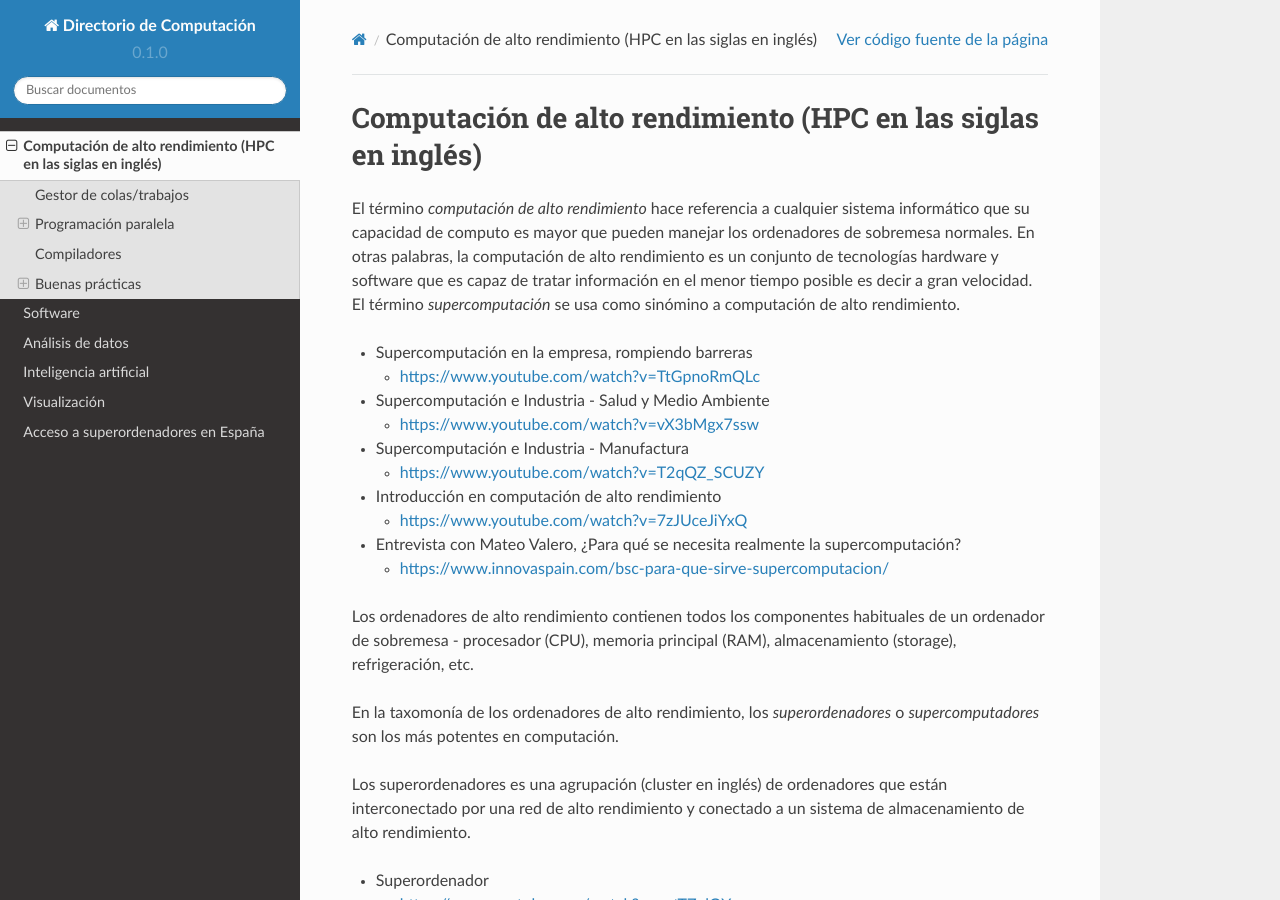
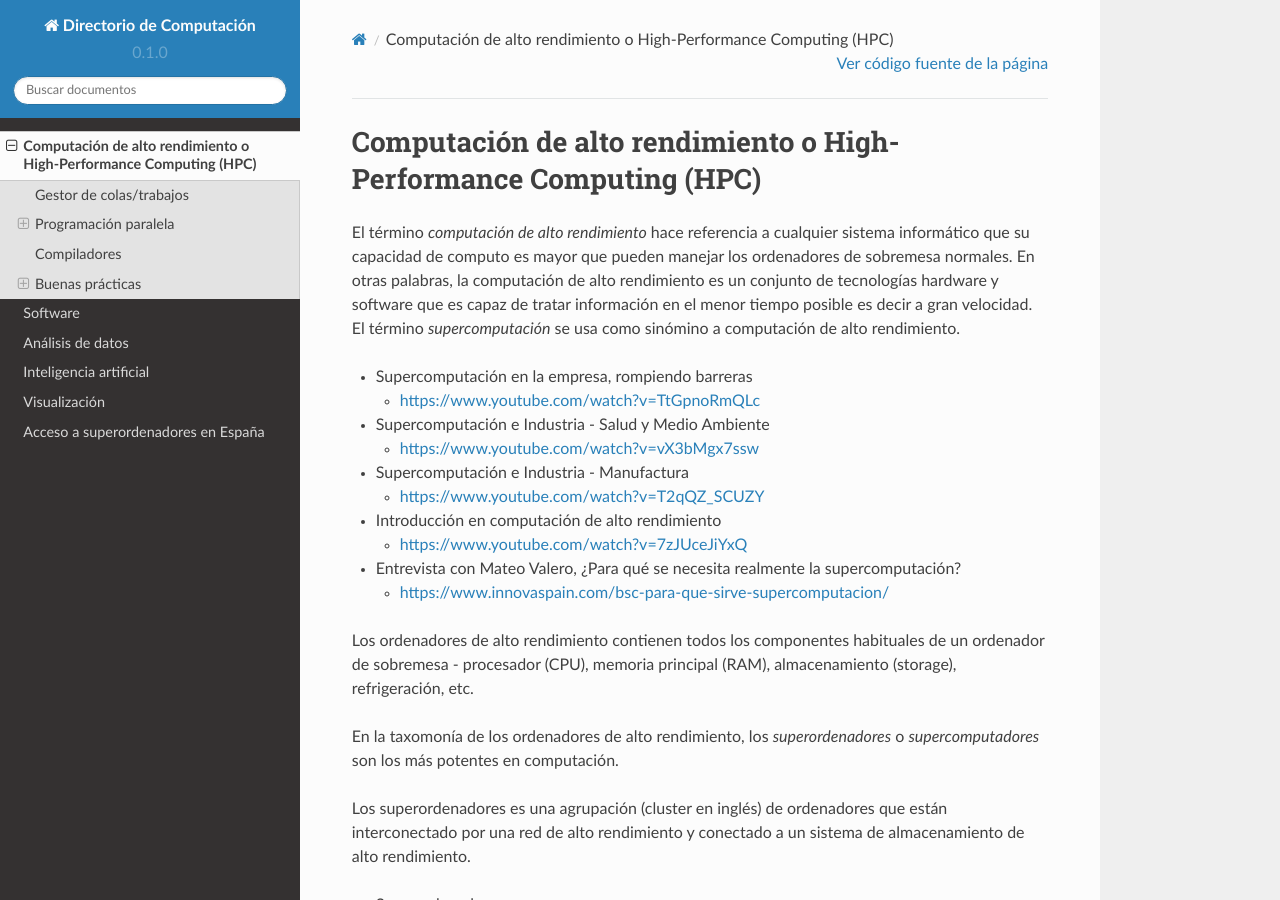
Before and after one commit to EuroCC-Spain/HPCKnowledgePool, a Sphinx documentation site: the page built from docs/source/hpc.rst, in a window 1280 px wide and 900 px high. Built offline with Sphinx 7.4.7 and the Read the Docs theme 2.0.0, drawn with Linux system fonts in a browser that asks for light colours.

Commit message:
Update hpc.rst

```diff
--- a/docs/source/hpc.rst
+++ b/docs/source/hpc.rst
@@ -1,5 +1,5 @@
-Computación de alto rendimiento (HPC en las siglas en inglés)
-=============================================================
+Computación de alto rendimiento o High-Performance Computing (HPC)
+==================================================================
 
 El término *computación de alto rendimiento* hace referencia a cualquier sistema informático que su capacidad de computo es mayor que pueden manejar los ordenadores de sobremesa normales. En otras palabras, la computación de alto rendimiento es un conjunto de tecnologías hardware y software que es capaz de tratar información en el menor tiempo posible es decir a gran velocidad. El término *supercomputación* se usa como sinómino a computación de alto rendimiento.
 
```
